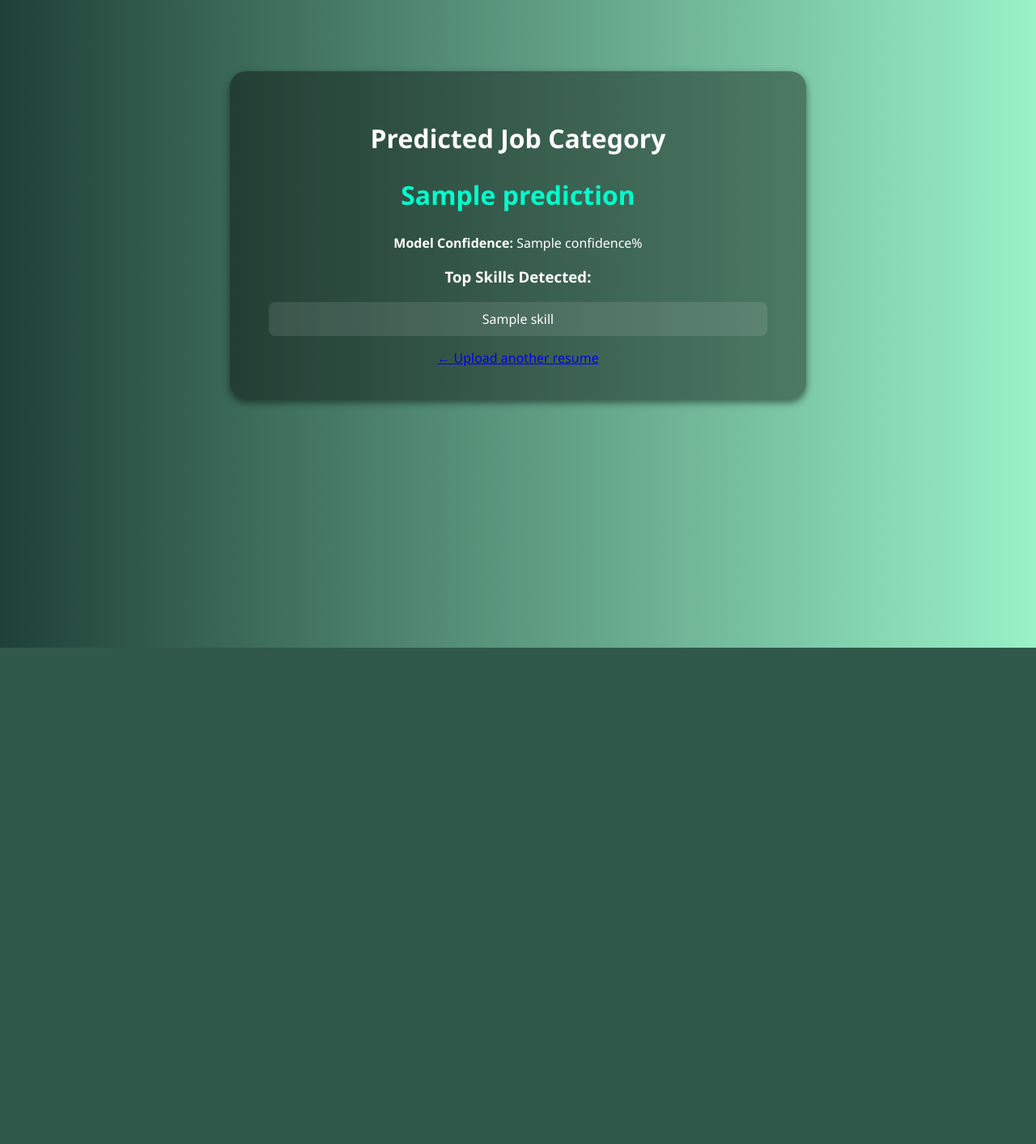
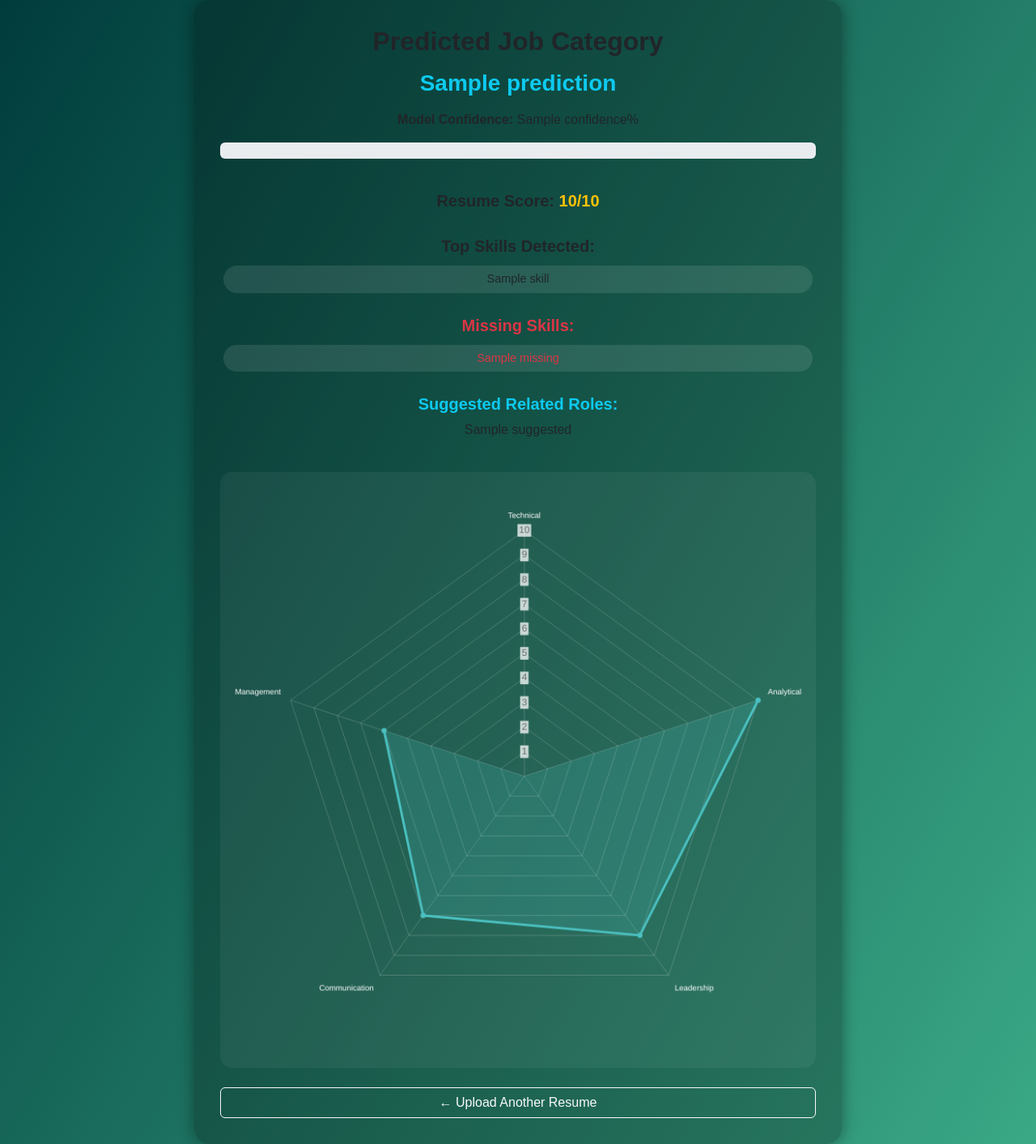
Before and after one commit to arjunreddy0729/Resume, a Flask app: template templates/result.html in a window 1280 px wide. Shown: the whole page at 81% size. Before the commit the page ends 800 px from the top, so only its background shows below. Run offline with Flask 3, Linux system fonts and the light colour scheme; the template is opened without the code that fills it: most values are stand-ins (such as "Sample title", 1, 10 or a date in 2020); parts of the project's set-up code (start-up, migrations or seed data) failed here and were passed over.

Commit message:
Fix: Cleaned HTML and removed inline CSS warnings

```diff
--- a/app.py
+++ b/app.py
@@ -2,17 +2,15 @@ from flask import Flask, render_template, request
 import pickle
 import fitz  # PyMuPDF
 import docx
-import re
 import os
-
 import numpy as np
 
 app = Flask(__name__)
 
-# Load model
+# Load trained model
 model = pickle.load(open('model_res.pkl', 'rb'))
 
-# Example job category mapping (update these based on your dataset)
+# Job category mapping
 job_labels = {
     0: "Data Analyst",
     1: "Software Engineer",
@@ -23,16 +21,28 @@ job_labels = {
     6: "Project Manager"
 }
 
-# Skill keywords to detect (you can expand this list)
+# Common skills list
 SKILLS = [
     "python", "java", "sql", "excel", "machine learning", "data analysis",
     "tensorflow", "pandas", "flask", "communication", "leadership",
     "project management", "teamwork", "javascript", "power bi", "tableau"
 ]
 
+# Role-based expected skills
+ROLE_SKILLS = {
+    "Data Analyst": ["sql", "excel", "pandas", "tableau", "power bi", "data analysis"],
+    "Software Engineer": ["python", "java", "flask", "javascript", "teamwork"],
+    "Machine Learning Engineer": ["python", "tensorflow", "pandas", "machine learning", "data analysis"],
+    "HR Specialist": ["communication", "leadership", "teamwork"],
+    "Marketing Executive": ["communication", "excel", "data analysis", "teamwork"],
+    "Business Analyst": ["excel", "sql", "power bi", "data analysis", "communication"],
+    "Project Manager": ["leadership", "project management", "communication", "teamwork"]
+}
+
+
 def extract_text(file):
-    """Extract text from pdf, docx, or txt file."""
-    filename = file.filename
+    """Extract text from PDF, DOCX, or TXT files."""
+    filename = file.filename.lower()
     if filename.endswith('.pdf'):
         with fitz.open(stream=file.read(), filetype="pdf") as doc:
             text = ""
@@ -40,51 +50,66 @@ def extract_text(file):
                 text += page.get_text("text")
         return text
     elif filename.endswith('.docx'):
-        doc = docx.Document(file)
-        return " ".join([para.text for para in doc.paragraphs])
+        document = docx.Document(file)
+        return " ".join([p.text for p in document.paragraphs])
     elif filename.endswith('.txt'):
-        return file.read().decode('utf-8')
-    else:
-        return ""
+        return file.read().decode('utf-8', errors='ignore')
+    return ""
+
 
 def extract_skills(text):
-    """Simple keyword matching for skill extraction."""
+    """Keyword matching for skills."""
     text_lower = text.lower()
-    found_skills = [skill for skill in SKILLS if skill in text_lower]
-    return list(set(found_skills))
+    return sorted(set(skill for skill in SKILLS if skill in text_lower))
+
 
 @app.route('/')
 def index():
     return render_template('index.html')
 
+
 @app.route('/predict', methods=['POST'])
 def predict():
-    file = request.files['resume']
+    file = request.files.get('resume')
     if not file:
         return render_template('result.html', prediction="No file uploaded")
 
     text = extract_text(file)
-
     if not text.strip():
         return render_template('result.html', prediction="Invalid or empty file")
 
-    # Predict category and probability
+    # Model prediction
     pred_probs = model.predict_proba([text])[0]
     pred_class = np.argmax(pred_probs)
     confidence = round(pred_probs[pred_class] * 100, 2)
+    job_title = job_labels.get(pred_class, "Unknown")
 
-    # Get readable label
-    job_title = job_labels.get(pred_class, "Unknown Category")
+    # Skill matching
+    found_skills = extract_skills(text)
+    ideal_skills = ROLE_SKILLS.get(job_title, [])
+    missing_skills = [s for s in ideal_skills if s not in found_skills]
 
-    # Extract skills
-    found_skills = extract_skills(text)
+    # Resume score
+    skill_match = (len(found_skills) / len(SKILLS)) * 100
+    resume_score = round((0.7 * confidence + 0.3 * skill_match) / 10, 2)
+
+    # Suggested related roles
+    suggested = [
+        r for r, s in ROLE_SKILLS.items()
+        if len(set(found_skills) & set(s)) >= 3 and r != job_title
+    ]
 
     return render_template(
         'result.html',
         prediction=job_title,
         confidence=confidence,
-        skills=found_skills
+        score=resume_score,
+        skills=found_skills,
+        missing=missing_skills,
+        suggested=suggested
     )
+
+
 if __name__ == "__main__":
     port = int(os.environ.get("PORT", 10000))
     app.run(host="0.0.0.0", port=port)
--- a/runtime.txt
+++ /dev/null
@@ -1 +0,0 @@
-python-3.10.8
--- a/templates/result.html
+++ b/templates/result.html
@@ -1,29 +1,152 @@
 <!DOCTYPE html>
 <html lang="en">
 <head>
-  <meta charset="UTF-8">
+  <meta charset="UTF-8" />
+  <meta name="viewport" content="width=device-width, initial-scale=1.0" />
   <title>Resume Analysis Result</title>
-  <link rel="stylesheet" href="{{ url_for('static', filename='css/style.css') }}">
+  <link
+    href="https://cdn.jsdelivr.net/npm/bootstrap@5.3.0/dist/css/bootstrap.min.css"
+    rel="stylesheet"
+  />
+  <script src="https://cdn.jsdelivr.net/npm/chart.js"></script>
+
+  <style>
+    body {
+      background: linear-gradient(120deg, #003c3c, #3aa885);
+      color: #ffffff;
+      font-family: "Poppins", sans-serif;
+      min-height: 100vh;
+      display: flex;
+      justify-content: center;
+      align-items: center;
+    }
+
+    .card {
+      background-color: rgba(0, 0, 0, 0.25);
+      border: none;
+      border-radius: 20px;
+      box-shadow: 0 0 20px rgba(0, 0, 0, 0.4);
+      padding: 2rem;
+      width: 90%;
+      max-width: 800px;
+    }
+
+    .skill-chip {
+      background-color: rgba(255, 255, 255, 0.1);
+      border-radius: 20px;
+      padding: 6px 15px;
+      margin: 4px;
+      display: inline-block;
+      font-size: 0.9rem;
+    }
+
+    h2, h3, h5 {
+      font-weight: 600;
+    }
+
+    a {
+      text-decoration: none;
+    }
+
+    canvas {
+      background-color: rgba(255, 255, 255, 0.05);
+      border-radius: 15px;
+      padding: 10px;
+    }
+  </style>
 </head>
+
 <body>
-  <div class="container">
-    <h1>Predicted Job Category</h1>
-    <h2 class="highlight">{{ prediction }}</h2>
+  <div class="card text-center">
+    <h2 class="fw-bold mb-3">Predicted Job Category</h2>
+    <h3 class="text-info mb-3">{{ prediction }}</h3>
 
-    <p><strong>Model Confidence:</strong> {{ confidence }}%</p>
+    {% if confidence %}
+      <p><strong>Model Confidence:</strong> {{ confidence }}%</p>
+      <div class="progress mb-3" style="height: 20px;">
+        <div
+          id="confidenceBar"
+          class="progress-bar bg-success"
+          role="progressbar"
+          aria-valuenow="{{ confidence }}"
+          aria-valuemin="0"
+          aria-valuemax="100"
+        ></div>
+      </div>
+    {% endif %}
+
+    {% if score %}
+      <h5 class="mt-4">Resume Score: <span class="text-warning">{{ score }}/10</span></h5>
+    {% endif %}
 
     {% if skills %}
-      <h3>Top Skills Detected:</h3>
-      <ul>
-        {% for skill in skills %}
-          <li>{{ skill }}</li>
-        {% endfor %}
-      </ul>
-    {% else %}
-      <p>No specific skills detected.</p>
+      <h5 class="mt-4">Top Skills Detected:</h5>
+      {% for s in skills %}
+        <span class="skill-chip">{{ s }}</span>
+      {% endfor %}
     {% endif %}
 
-    <a href="/">← Upload another resume</a>
+    {% if missing %}
+      <h5 class="mt-4 text-danger">Missing Skills:</h5>
+      {% for m in missing %}
+        <span class="skill-chip text-danger">{{ m }}</span>
+      {% endfor %}
+    {% endif %}
+
+    {% if suggested %}
+      <h5 class="mt-4 text-info">Suggested Related Roles:</h5>
+      <p>{{ suggested | join(", ") }}</p>
+    {% endif %}
+
+    <canvas id="skillChart" height="150" class="mt-4"></canvas>
+
+    <a href="/" class="btn btn-outline-light mt-4">← Upload Another Resume</a>
   </div>
+
+  <script>
+    document.addEventListener("DOMContentLoaded", () => {
+      const confidenceVal = Number("{{ confidence|default(0) }}");
+      const scoreVal = Number("{{ score|default(0) }}");
+
+      // Dynamically set progress width
+      const bar = document.getElementById("confidenceBar");
+      if (bar) {
+        bar.style.width = confidenceVal + "%";
+      }
+
+      // Radar chart
+      const ctx = document.getElementById("skillChart");
+      if (!ctx) return;
+
+      new Chart(ctx, {
+        type: "radar",
+        data: {
+          labels: ["Technical", "Analytical", "Leadership", "Communication", "Management"],
+          datasets: [{
+            label: "Resume Strength",
+            data: [confidenceVal / 20, scoreVal, 8, 7, 6],
+            fill: true,
+            backgroundColor: "rgba(75,192,192,0.2)",
+            borderColor: "rgb(75,192,192)",
+            pointBackgroundColor: "rgb(75,192,192)"
+          }]
+        },
+        options: {
+          scales: {
+            r: {
+              beginAtZero: true,
+              max: 10,
+              grid: { color: "rgba(255,255,255,0.2)" },
+              angleLines: { color: "rgba(255,255,255,0.2)" },
+              pointLabels: { color: "#fff" }
+            }
+          },
+          plugins: {
+            legend: { display: false }
+          }
+        }
+      });
+    });
+  </script>
 </body>
 </html>
```
